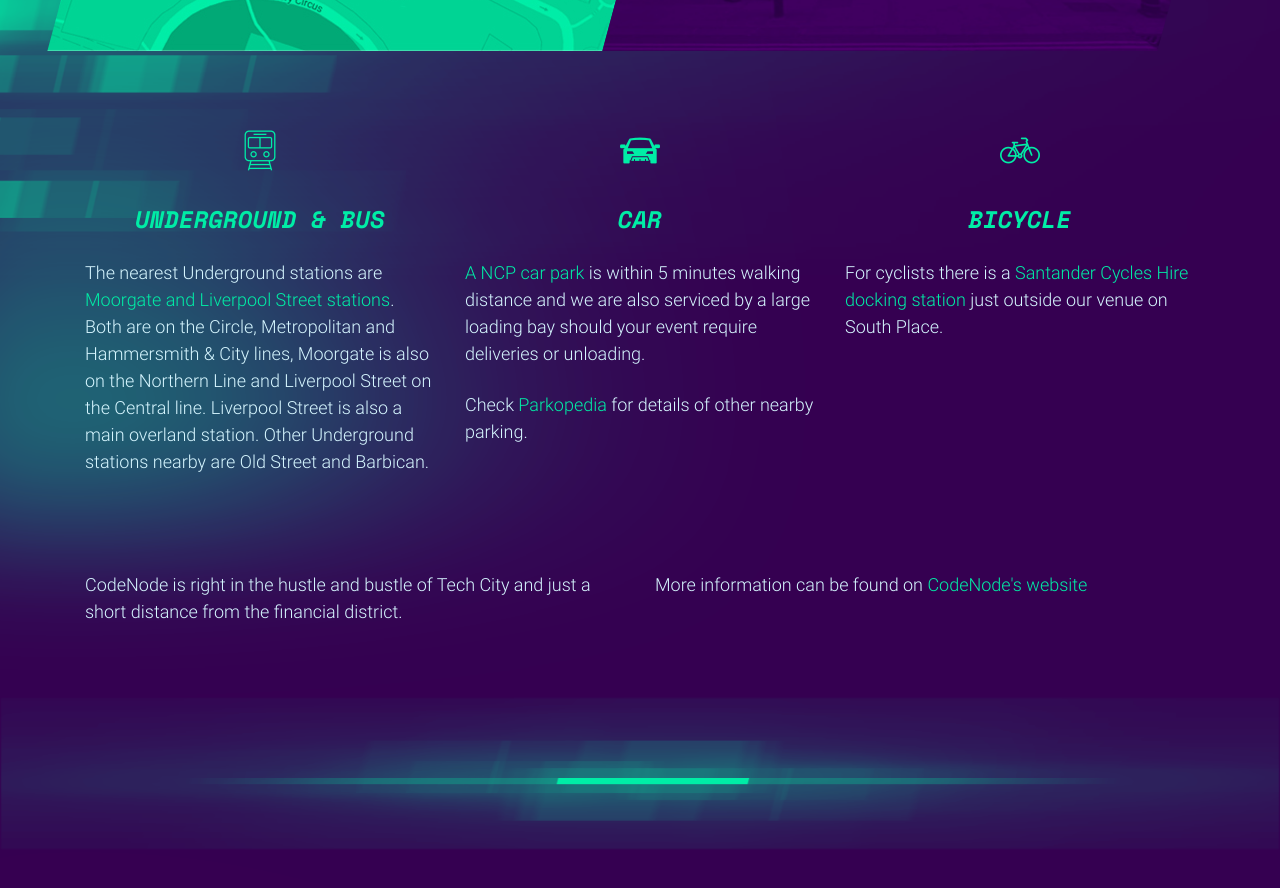
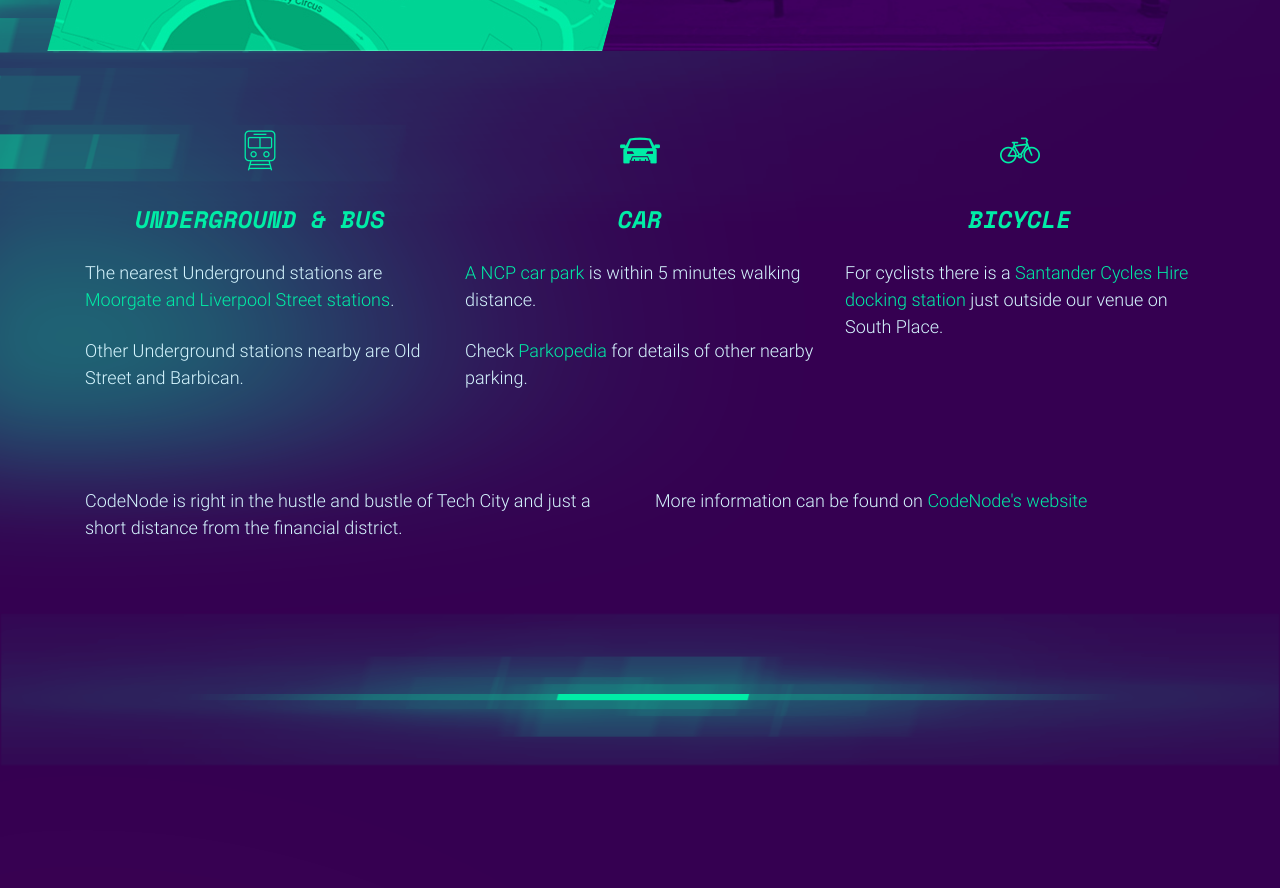
Before and after one commit to isabella232/rabbitmq-summit-1, a Jekyll site: the page built from index.html, in a window 1280 px wide and 900 px high, scrolled down 11593 px. Shown: the top 888 px of the window. Built offline with Jekyll 4.4.1, drawn with Linux system fonts in a browser that asks for light colours; nearby versions of some CDN libraries; some web fonts are replaced; comment, search, counter and statistics services are not loaded.

Commit message:
Getting there information update

```diff
--- a/index.html
+++ b/index.html
@@ -533,7 +533,10 @@ image: /img/og-frontpage.jpg
           <h4 class="mb-4 text-secondary text-uppercase">Underground &amp; Bus</h4>
           <div class="text text-left">
             <p>
-              The nearest Underground stations are <a href="http://journeyplanner.tfl.gov.uk/im/SI-C.html" target="_blank" class="text-secondary">Moorgate and Liverpool Street stations</a>. Both are on the Circle, Metropolitan and Hammersmith & City lines, Moorgate is also on the Northern Line and Liverpool Street on the Central line. Liverpool Street is also a main overland station. Other Underground stations nearby are Old Street and Barbican.
+              The nearest Underground stations are <a href="http://journeyplanner.tfl.gov.uk/im/SI-C.html" target="_blank" class="text-secondary">Moorgate and Liverpool Street stations</a>.
+            </p>
+            <p>
+              Other Underground stations nearby are Old Street and Barbican.
             </p>
           </div>
         </div>
@@ -543,7 +546,7 @@ image: /img/og-frontpage.jpg
           </div>
           <h4 class="mb-4 text-secondary text-uppercase">car</h4>
           <div class="text text-left">
-            <p><a href="http://www.ncp.co.uk/find-a-car-park/car-parks/london-finsbury-square" target="_blank" class="text-secondary">A NCP car park</a> is within 5 minutes walking distance and we are also serviced by a large loading bay should your event require deliveries or unloading.</p>
+            <p><a href="http://www.ncp.co.uk/find-a-car-park/car-parks/london-finsbury-square" target="_blank" class="text-secondary">A NCP car park</a> is within 5 minutes walking distance.</p>
             <p>
               Check <a href="http://en.parkopedia.co.uk/parking/ec1v_7dp/" target="_blank" class="text-secondary">Parkopedia</a> for details of other nearby parking.
             </p>
```
